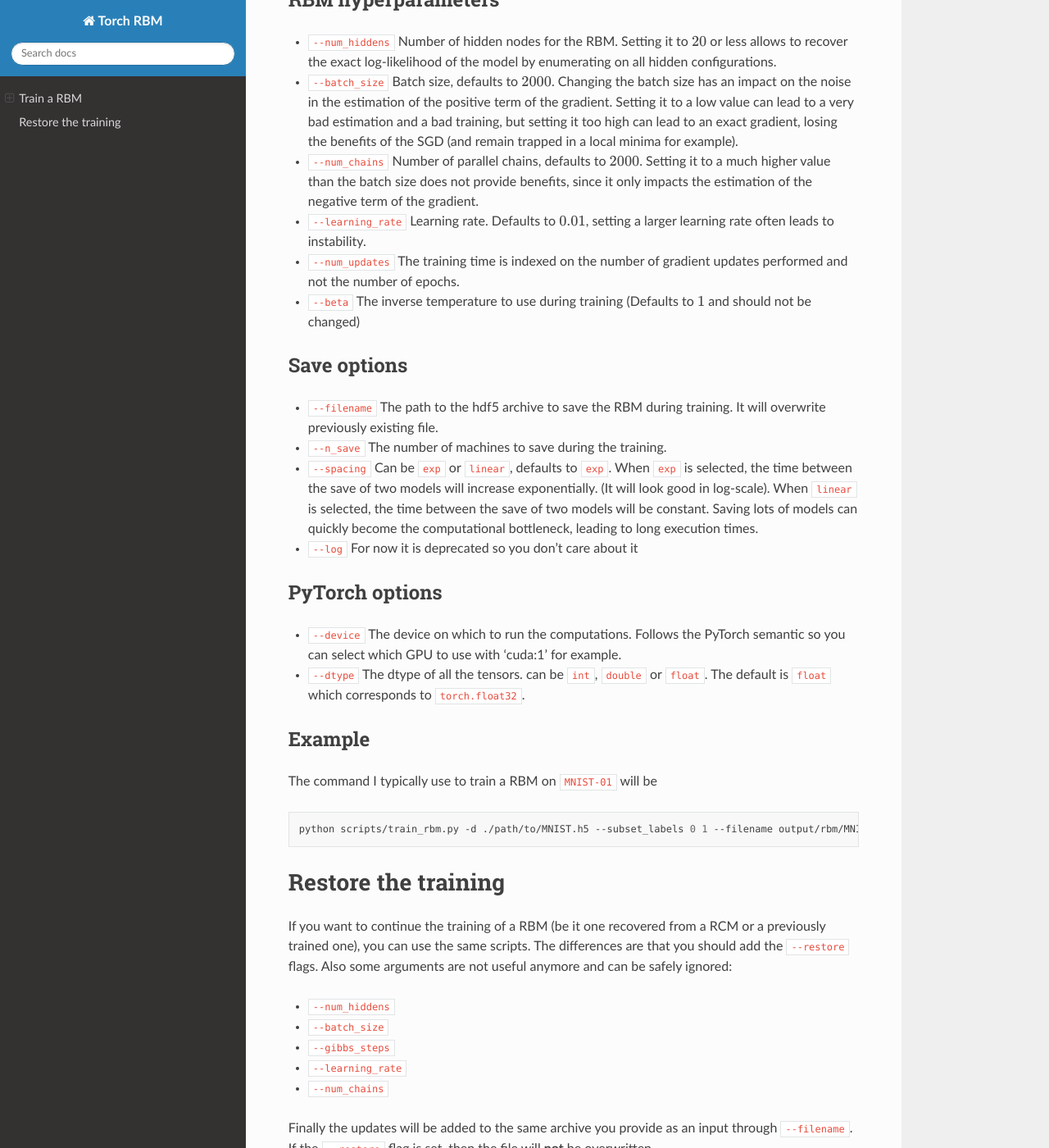
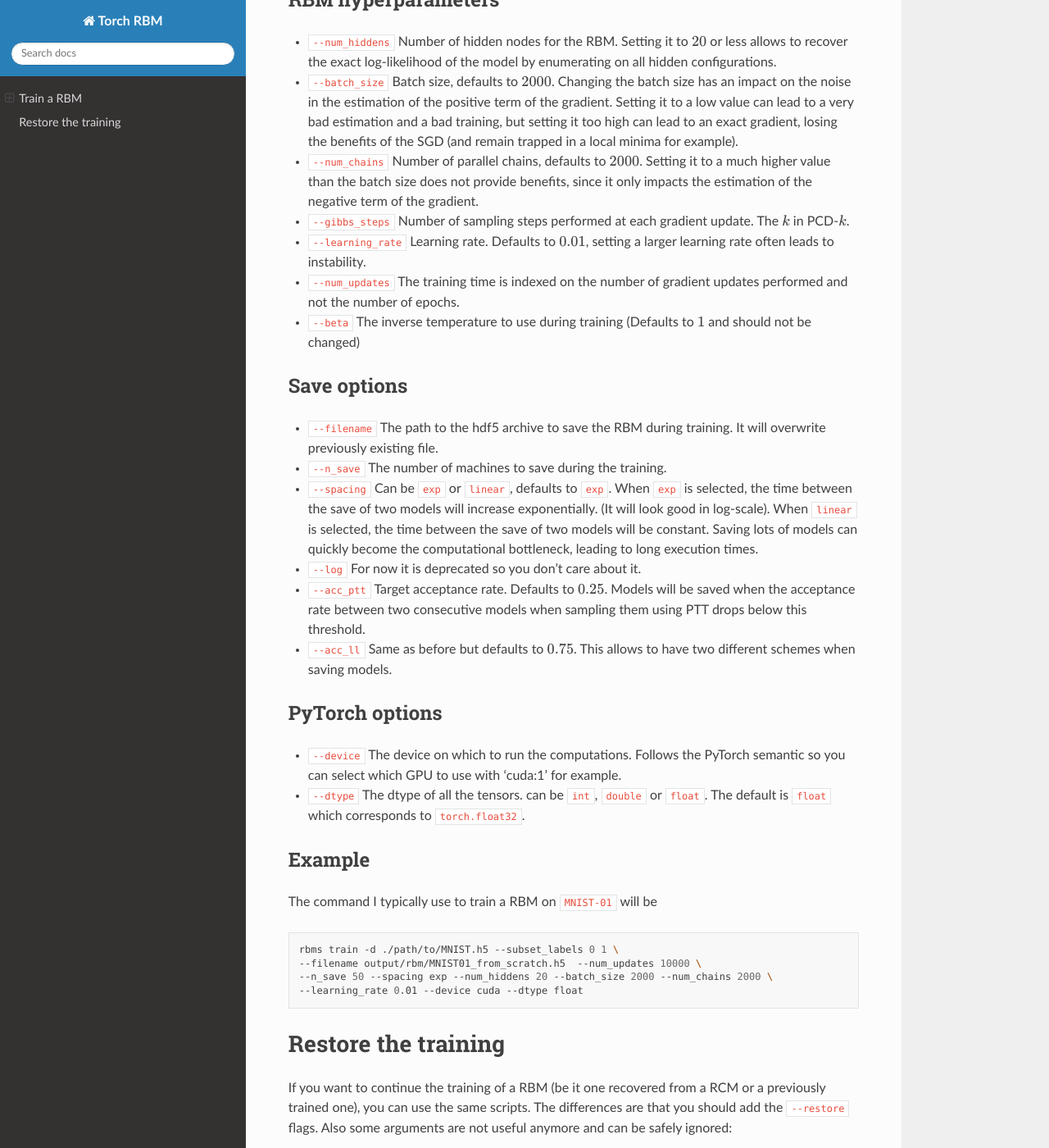
Before and after one commit to DsysDML/rbms, a Sphinx documentation site: the page built from docs/source/tuto/train_rbm.md, in a window 1280 px wide and 1400 px high, scrolled down 225 px. Shown: the whole window at 82% size. Built offline with Sphinx 7.4.7 and the Read the Docs theme 3.1.0, drawn with Linux system fonts in a browser that asks for light colours; some of the changed text lies outside the part shown.

Commit message:
update rbms training tuto

````diff
--- a/docs/source/tuto/train_rbm.md
+++ b/docs/source/tuto/train_rbm.md
@@ -1,10 +1,11 @@
 # Train a RBM
-To train a RBM, you need to use the train_rbm.py script.
+To train a RBM, you need to use the rbms train script.
 
 ## RBM hyperparameters
  - `--num_hiddens` Number of hidden nodes for the RBM. Setting it to $20$ or less allows to recover the exact log-likelihood of the model by enumerating on all hidden configurations.
  - `--batch_size` Batch size, defaults to $2000$. Changing the batch size has an impact on the noise in the estimation of the positive term of the gradient. Setting it to a low value can lead to a very bad estimation and a bad training, but setting it too high can lead to an exact gradient, losing the benefits of the SGD (and remain trapped in a local minima for example).
  - `--num_chains` Number of parallel chains, defaults to $2000$. Setting it to a much higher value than the batch size does not provide benefits, since it only impacts the estimation of the negative term of the gradient.
+ - `--gibbs_steps` Number of sampling steps performed at each gradient update. The $k$ in PCD-$k$.
  - `--learning_rate` Learning rate. Defaults to $0.01$, setting a larger learning rate often leads to instability.
  - `--num_updates` The training time is indexed on the number of gradient updates performed and not the number of epochs.
  - `--beta` The inverse temperature to use during training (Defaults to $1$ and should not be changed)
@@ -14,7 +15,9 @@ To train a RBM, you need to use the train_rbm.py script.
  - `--n_save` The number of machines to save during the training.
  - `--spacing` Can be `exp` or `linear`, defaults to `exp`. When `exp` is selected, the time between the save of two models will increase exponentially. (It will look good in log-scale). When `linear` is selected, the time between the save of two models will be constant.
 Saving lots of models can quickly become the computational bottleneck, leading to long execution times.
- - `--log` For now it is deprecated so you don't care about it
+ - `--log` For now it is deprecated so you don't care about it.
+ - `--acc_ptt` Target acceptance rate. Defaults to $0.25$. Models will be saved when the acceptance rate between two consecutive models when sampling them using PTT drops below this threshold.
+ - `--acc_ll` Same as before but defaults to $0.75$. This allows to have two different schemes when saving models.
 
 ## PyTorch options
  - `--device` The device on which to run the computations. Follows the PyTorch semantic so you can select which GPU to use with 'cuda:1' for example.
@@ -23,7 +26,10 @@ Saving lots of models can quickly become the computational bottleneck, leading t
 ## Example
 The command I typically use to train a RBM on `MNIST-01` will be
 ```bash
-python scripts/train_rbm.py -d ./path/to/MNIST.h5 --subset_labels 0 1 --filename output/rbm/MNIST01_from_scratch.h5  --num_updates 10000 --n_save 500 --spacing exp --num_hiddens 20 --batch_size 2000 --num_chains 2000 --learning_rate 0.01 --device cuda --dtype float
+rbms train -d ./path/to/MNIST.h5 --subset_labels 0 1 \
+--filename output/rbm/MNIST01_from_scratch.h5  --num_updates 10000 \
+--n_save 50 --spacing exp --num_hiddens 20 --batch_size 2000 --num_chains 2000 \
+--learning_rate 0.01 --device cuda --dtype float
 ```
 
 # Restore the training
````
